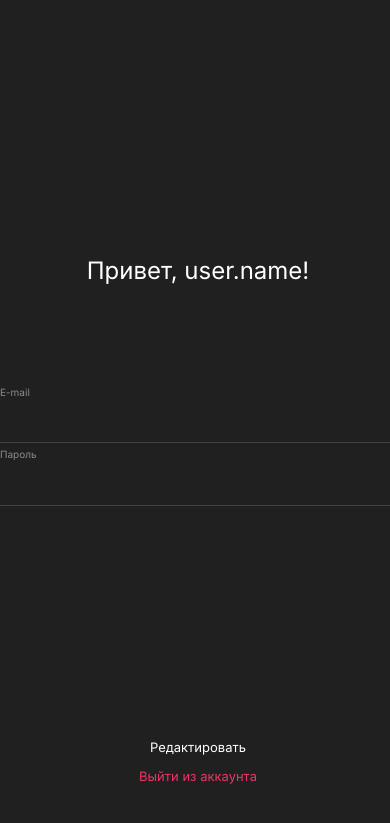
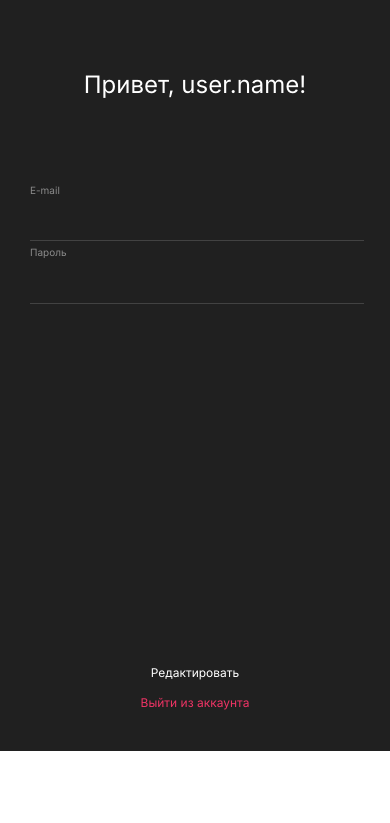
Before and after one commit to YippeeSmile/movies-explorer-frontend, a React (Create React App) app: page /profile in a window 390 px wide. Shown: the part 321-1144 px from the top of the page. After the commit the page ends 1072 px from the top, so only its background shows below. Built offline with nearby package versions, Linux system fonts and the light colour scheme.

Commit message:
fix profile component

```diff
--- a/src/components/Profile/Profile.css
+++ b/src/components/Profile/Profile.css
@@ -2,15 +2,13 @@
     margin: 0 auto;
     display: flex;
     flex-direction: column;
-    width: 396px;
     max-width: 396px;
-    padding-top: 20px;
-    padding-bottom: 112px;
+    /*padding-top: 20px;
+    padding-bottom: 112px;*/
 }
 
 .profile__title {
     margin: 74px auto 123px;
-    margin: 236px auto 96px;
     font-family: 'Inter';
     font-style: normal;
     font-weight: 500;
@@ -21,7 +19,7 @@
 }
 
 .profile__auth {
-    margin: 220px auto 70px;
+    margin: 203px auto 70px;
     text-align: center;
     color: #FFFFFF;
     font-family: 'Inter';
@@ -32,8 +30,10 @@
 }
 
 .profile__auth-submit {
+    margin: 0;
     transition: opacity ease-in-out .3s;
     cursor: pointer;
+    padding-bottom: 16px;
 }
 
 .profile__auth-submit:hover {
@@ -41,6 +41,7 @@
 }
 
 .profile__signout-link {
+    margin: 0;
     font-weight: 500;
     color: #EE3465;
     transition: opacity ease-in-out .3s;
@@ -51,8 +52,26 @@
     opacity: 0.3;
 }
 
-@media screen and (max-width: 726px) {
+@media screen and (max-width: 768px) {
     .profile__title {
         margin: 236px auto 96px;
     }
+    .profile__auth {
+        margin: 193px auto 269px;
+    }
 }
+
+@media screen and (max-width: 550px) {
+    .profile {
+        max-width: calc(100vw - 60px);
+        align-items: center;
+    }
+    .profile__auth {
+        margin: 362px auto 40px;
+        font-size: 12px;
+        line-height: 14.5px;
+    }
+    .profile__title {
+        margin: 70px auto 80px;
+    }
+}
```
